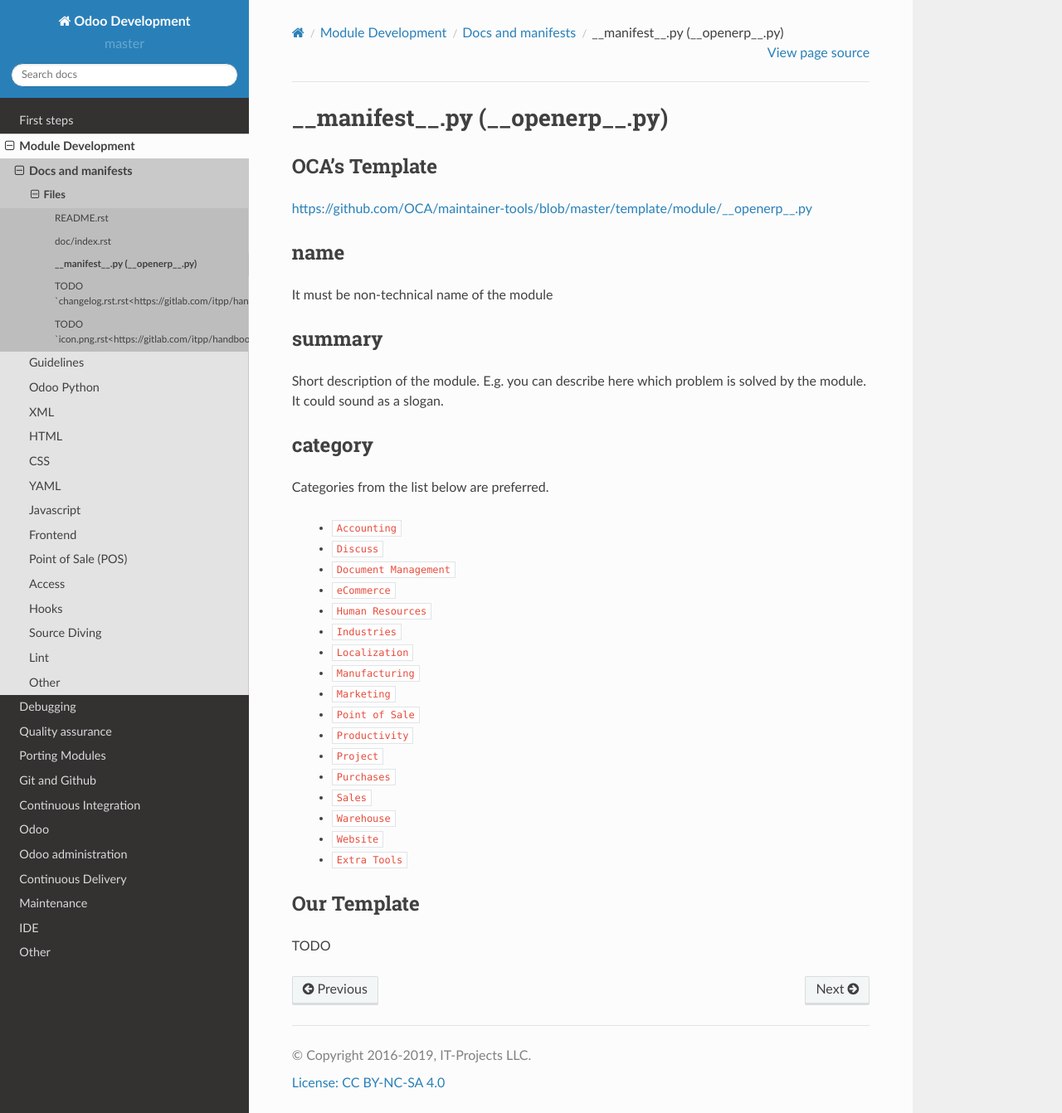
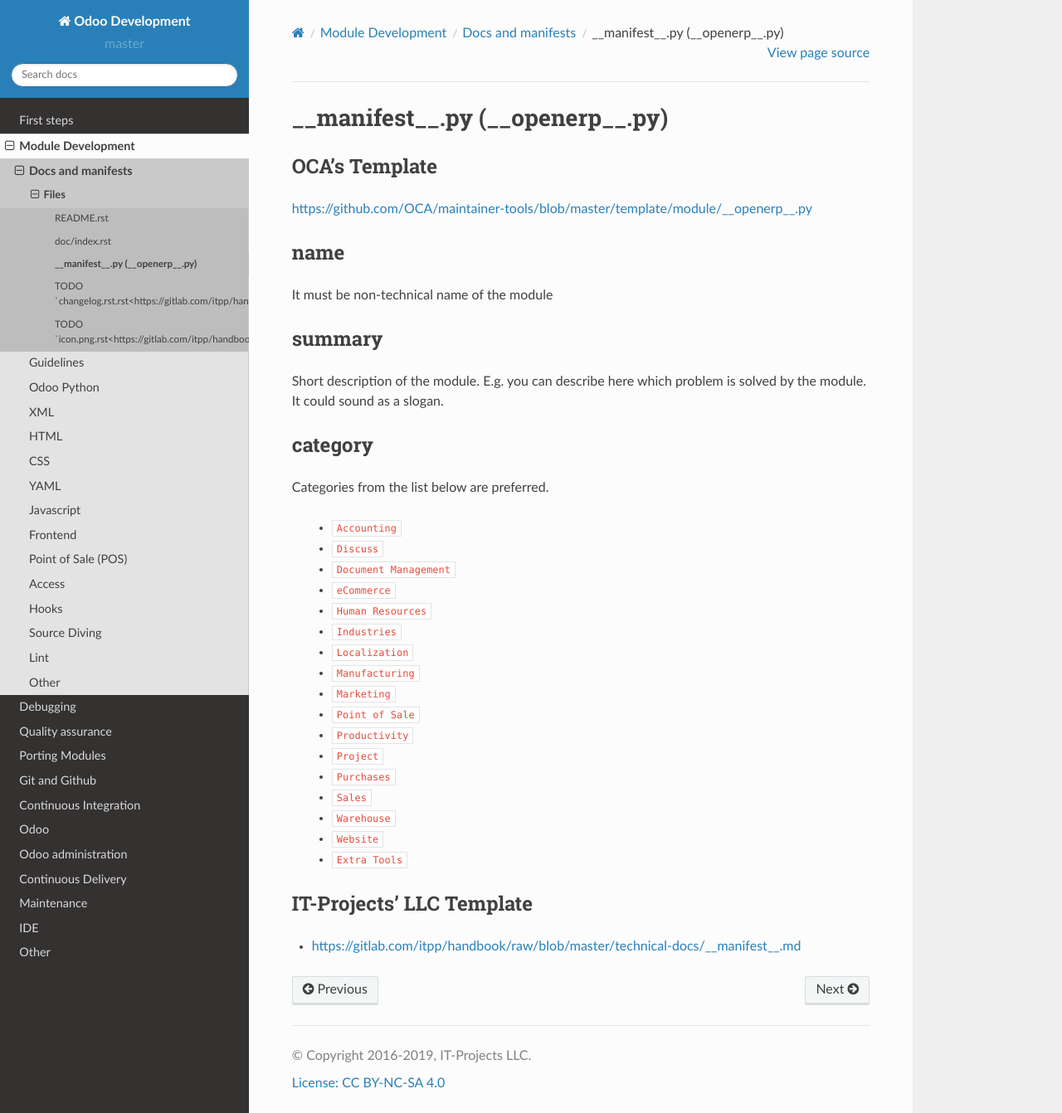
Before and after one commit to itpp-labs/odoo-development, a Sphinx documentation site: the page built from docs/dev/docs/__manifest__.py.rst, in a window 1280 px wide and 1342 px high. Shown: the whole window at 83% size. Built offline with Sphinx 7.4.7 and the Read the Docs theme 2.0.0, drawn with Linux system fonts in a browser that asks for light colours.

Commit message:
:cherries: Our replaced with IT-Projects

```diff
--- a/docs/dev/docs/README.rst.rst
+++ b/docs/dev/docs/README.rst.rst
@@ -7,8 +7,8 @@
 
 * https://raw.githubusercontent.com/OCA/maintainer-tools/master/template/module/README.rst
 
-Our README
-----------
+IT-Projects' LLC README
+----------------------
 
 TODO:
-* https://gitlab.com/itpp/handbook
+* https://gitlab.com/itpp/handbook/raw/blob/master/technical-docs/README.md
--- a/docs/dev/docs/__manifest__.py.rst
+++ b/docs/dev/docs/__manifest__.py.rst
@@ -40,7 +40,6 @@
    * ``Website``
    * ``Extra Tools``
 
-Our Template
-==============
-
-TODO
+IT-Projects' LLC Template
+=========================
+* https://gitlab.com/itpp/handbook/raw/blob/master/technical-docs/__manifest__.md
--- a/docs/dev/docs/usage-instructions.rst
+++ b/docs/dev/docs/usage-instructions.rst
@@ -6,4 +6,4 @@
 
 * Does not use OCA
 
-* Our ``doc/index.rst`` is available here: TODO
+* IT-Projects' LLC ``doc/index.rst`` is available here: https://gitlab.com/itpp/handbook/raw/blob/master/technical-docs/usage-instruction.md
```
